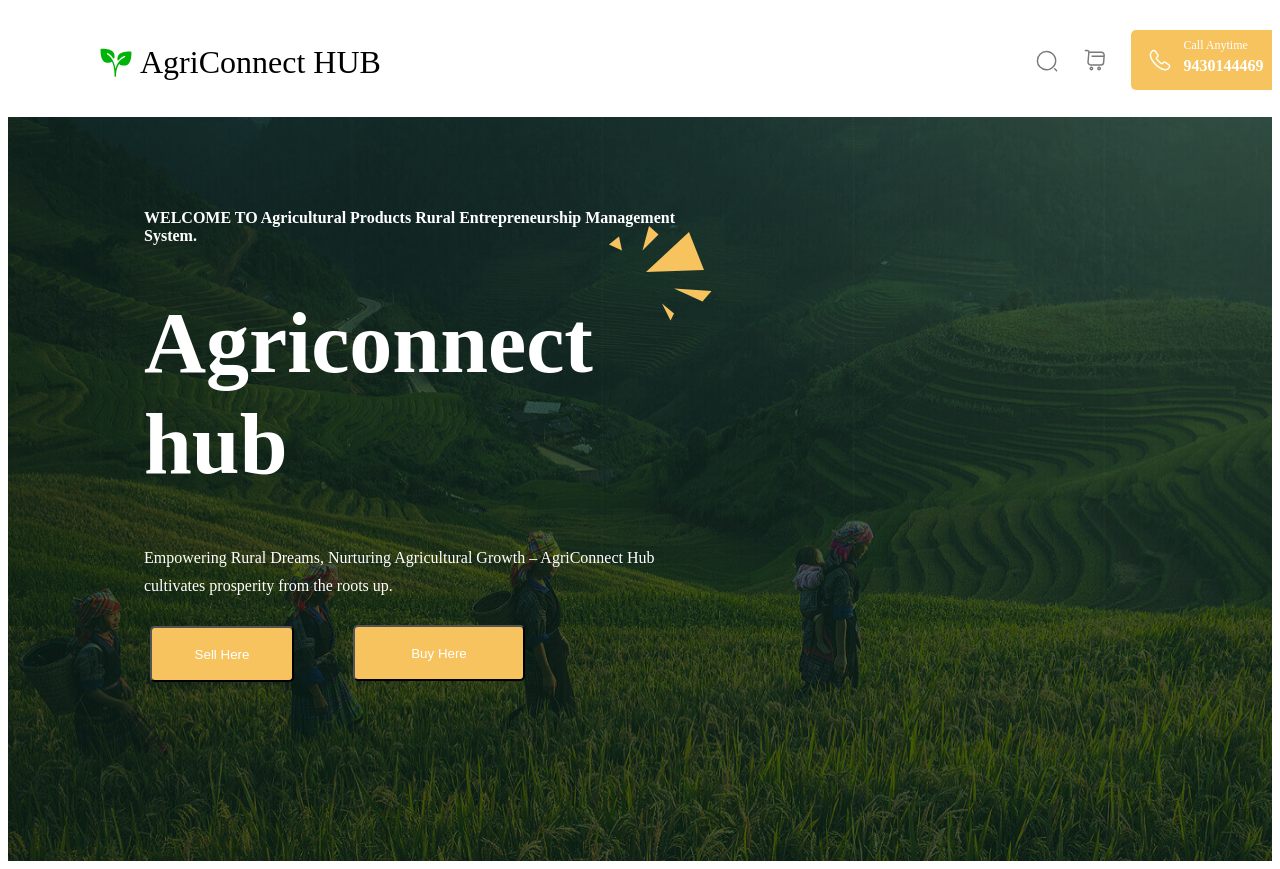
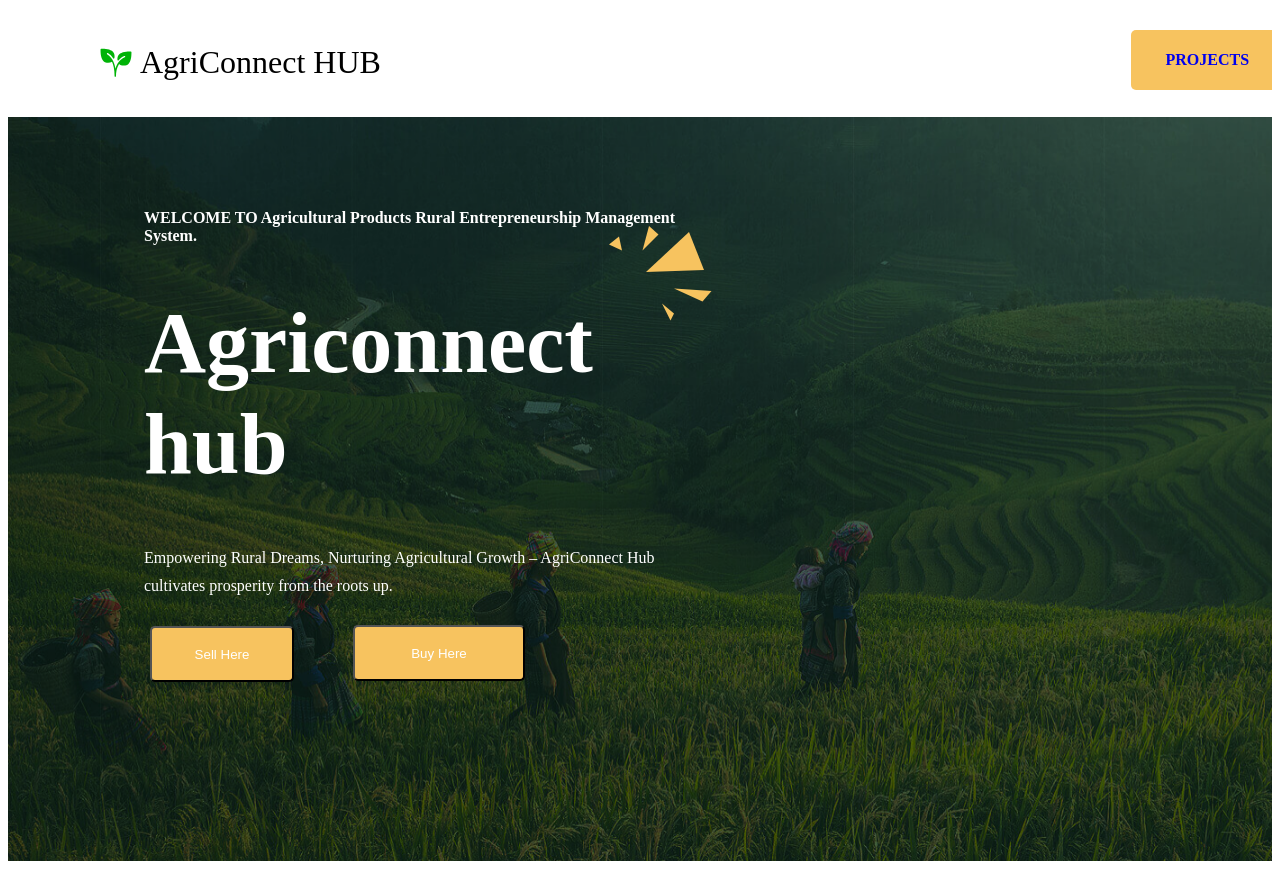
Before and after one commit to manishraj27/AGRICONNECT-HUB, a Django app: page / in a window 1280 px wide. Run offline with Django 3.2, Linux system fonts and the light colour scheme; some libraries are stand-ins or nearby versions.

Commit message:
BUG🐛 FIXED IN landing_page.html

```diff
--- a/static/assets/demo.css
+++ b/static/assets/demo.css
@@ -155,7 +155,7 @@
     width: 111px;
     height: 43px;
     display: flex;
-    position: relative;
+    position: center;
     align-items: flex-start;
     flex-shrink: 0;
     color: white;
--- a/templates/ecom/landing_page.html
+++ b/templates/ecom/landing_page.html
@@ -41,30 +41,30 @@
           </div>
           <div class="landing-page-container2">
             <div class="landing-page-cartsand-button">
-              <div class="landing-page-carts">
-                <img
-                  src="{% static 'assets/iconsaxlinearsearchnormal17139-wxkj.svg' %}"
-                  alt="IconsaxLinearsearchnormal17139"
-                  class="landing-page-iconsax-linearsearchnormal1"
-                />
-                <img
-                  src="{% static 'assets/iconsaxlinearshoppingcart7141-fwva.svg' %}"
-                  alt="IconsaxLinearshoppingcart7141"
-                  class="landing-page-iconsax-linearshoppingcart"
-                />
-              </div>
+<!--              <div class="landing-page-carts">-->
+<!--                <img-->
+<!--                  src="{% static 'assets/iconsaxlinearsearchnormal17139-wxkj.svg' %}"-->
+<!--                  alt="IconsaxLinearsearchnormal17139"-->
+<!--                  class="landing-page-iconsax-linearsearchnormal1"-->
+<!--                />-->
+<!--                <img-->
+<!--                  src="{% static 'assets/iconsaxlinearshoppingcart7141-fwva.svg' %}"-->
+<!--                  alt="IconsaxLinearshoppingcart7141"-->
+<!--                  class="landing-page-iconsax-linearshoppingcart"-->
+<!--                />-->
+<!--              </div>-->
               <button class="landing-page-fill-button">
-                <img
-                  src="{% static 'assets/iconsaxlinearcall7146-sy9k.svg' %}"
-                  alt="IconsaxLinearcall7146"
-                  class="landing-page-iconsax-linearcall"
-                />
+<!--                <img-->
+<!--                  src="{% static 'assets/iconsaxlinearcall7146-sy9k.svg' %}"-->
+<!--                  alt="IconsaxLinearcall7146"-->
+<!--                  class="landing-page-iconsax-linearcall"-->
+<!--                />-->
                 <div class="landing-page-frame2">
-                  <span class="landing-page-text02">
-                    <span>Call Anytime</span>
-                  </span>
-                  <span class="landing-page-text04"><span>9430144469</span></span>
+                    <a href="https://github.com/manishraj27">
+                    <span class="landing-page-text04"><span>PROJECTS</span></span>
+                    </a>
                 </div>
+
               </button>
             </div>
           </div>
```
